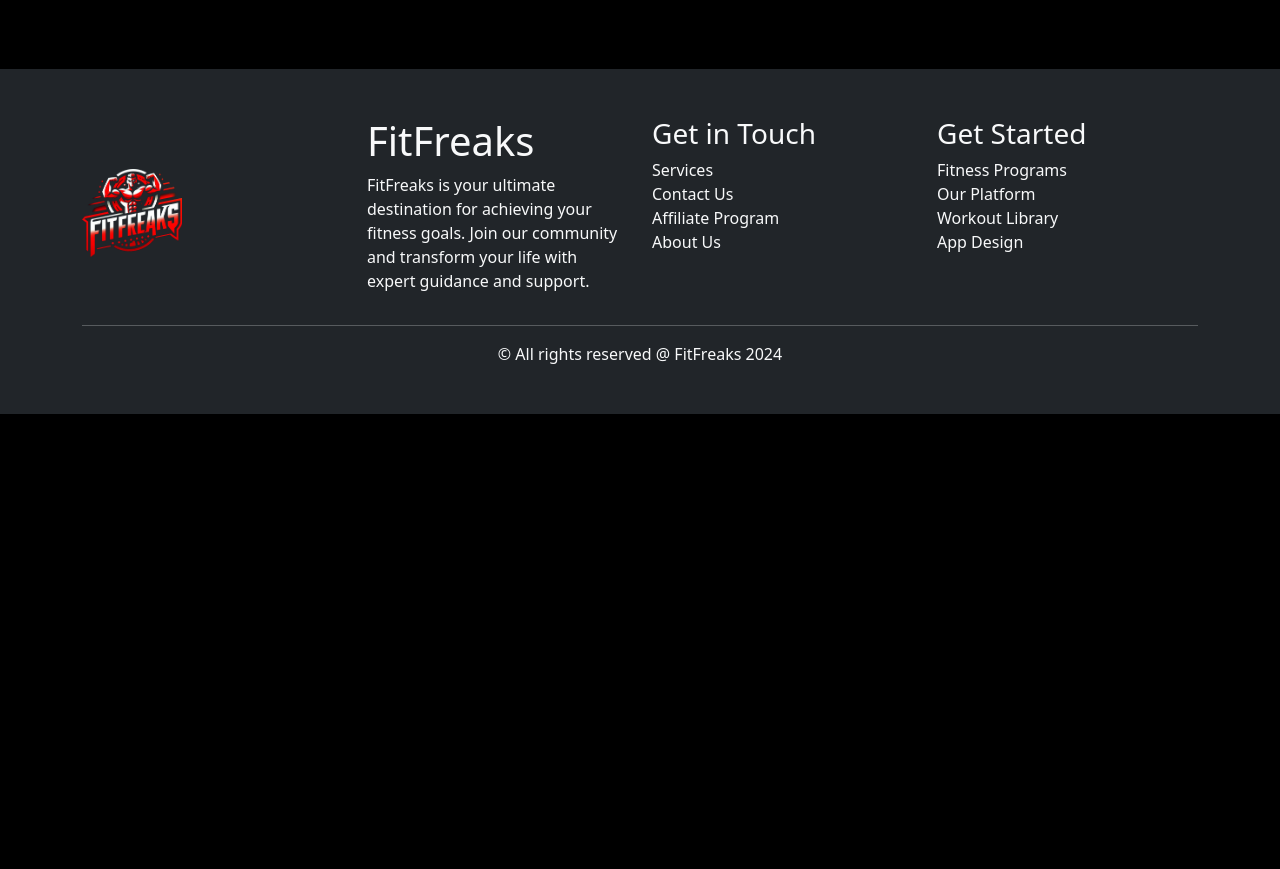
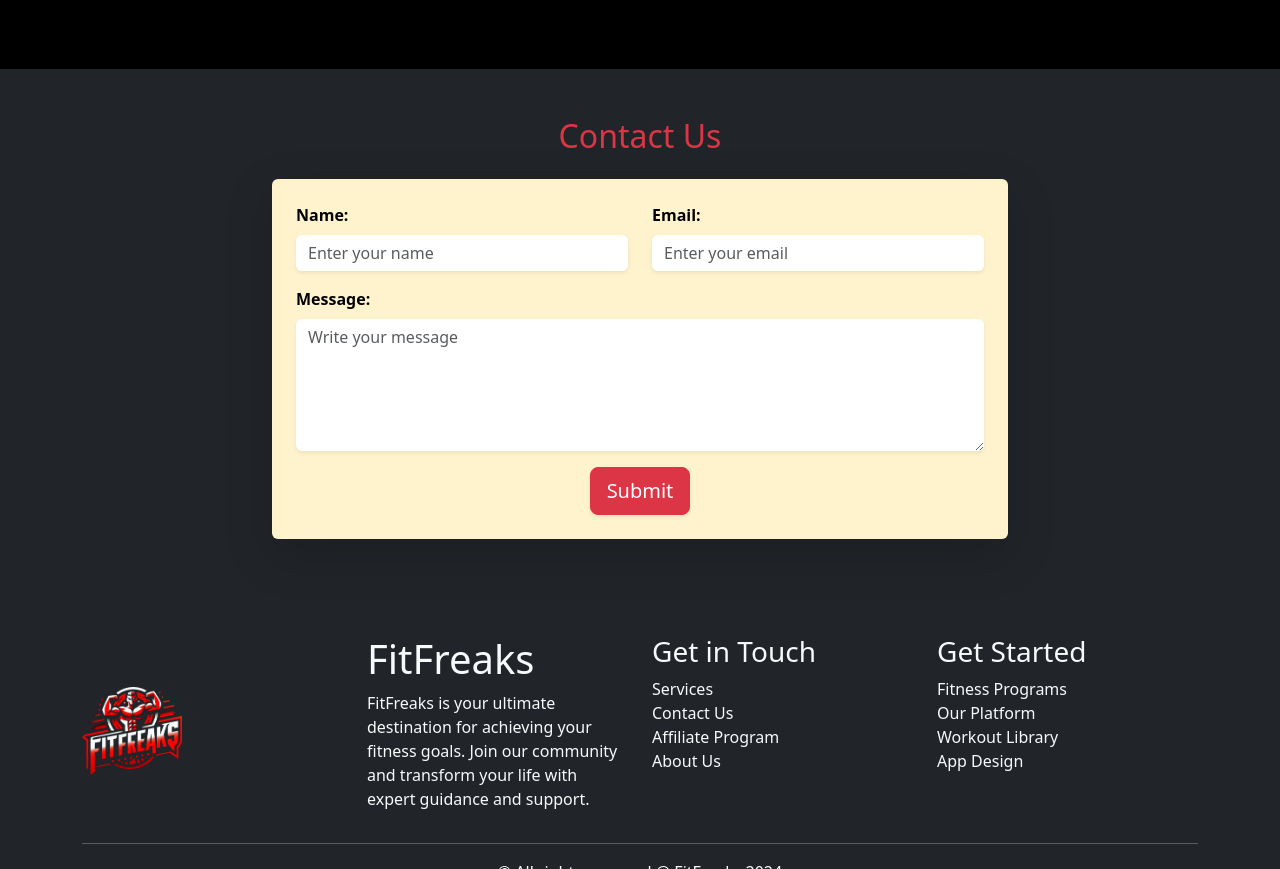
Before and after one commit to muntasir-smm/mswdb3-a2-bootstrap, a plain HTML site: page index.html in a window 1280 px wide. Shown: the part 4551-5420 px from the top of the page. Before the commit the page ends 4965 px from the top, so only its background shows below. Drawn offline with nearby package versions, Linux system fonts and the light colour scheme.

Commit message:
5. Contact Form: Done

```diff
--- a/index.html
+++ b/index.html
@@ -694,6 +694,74 @@
           </article>
         </div>
       </section>
+
+      <!-- Contact Form Section -->
+      <section id="contact" class="bg-dark text-black py-5">
+        <div class="container">
+          <h2 class="text-center text-danger mb-4">Contact Us</h2>
+          <div class="row justify-content-center">
+            <div class="col-md-8">
+              <form
+                action="#"
+                method="post"
+                class="bg-warning-subtle p-4 rounded shadow-lg"
+              >
+                <div class="row">
+                  <!-- Name Field -->
+                  <div class="col-md-6 mb-3">
+                    <label for="name" class="form-label fw-bold">Name:</label>
+                    <input
+                      type="text"
+                      class="form-control border-0 shadow-sm"
+                      id="name"
+                      name="name"
+                      required
+                      placeholder="Enter your name"
+                    />
+                  </div>
+
+                  <!-- Email Field -->
+                  <div class="col-md-6 mb-3">
+                    <label for="email" class="form-label fw-bold">Email:</label>
+                    <input
+                      type="email"
+                      class="form-control border-0 shadow-sm"
+                      id="email"
+                      name="email"
+                      required
+                      placeholder="Enter your email"
+                    />
+                  </div>
+                </div>
+
+                <!-- Message Field -->
+                <div class="mb-3">
+                  <label for="message" class="form-label fw-bold"
+                    >Message:</label
+                  >
+                  <textarea
+                    class="form-control border-0 shadow-sm"
+                    id="message"
+                    name="message"
+                    rows="5"
+                    required
+                    placeholder="Write your message"
+                  ></textarea>
+                </div>
+
+                <!-- Submit Button -->
+                <div class="text-center">
+                  <button type="submit" class="btn btn-danger btn-lg shadow-sm">
+                    Submit
+                  </button>
+                </div>
+              </form>
+            </div>
+          </div>
+        </div>
+      </section>
+
+      <!-- ++++++++ -->
     </main>
 
     <!-- Footer Section -->
```
